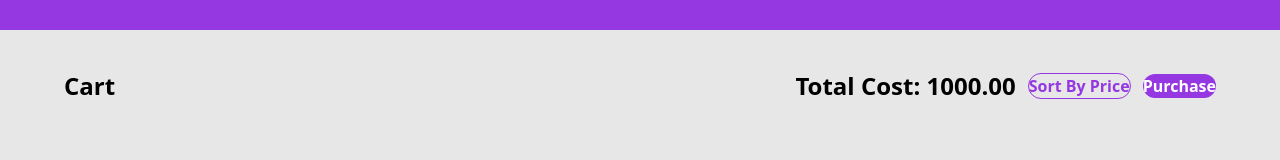
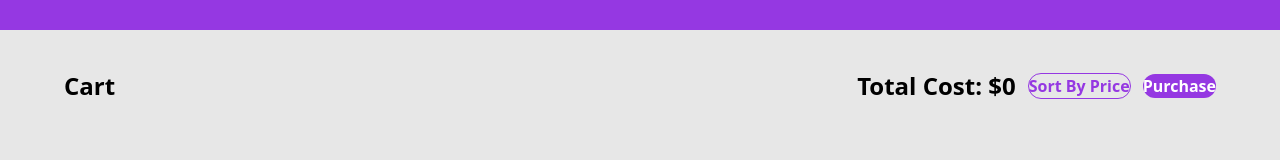
Before and after one commit to Ifaz120/gadget-heaven-a8, a React (Vite) app: page /dashboard in a window 1280 px wide. Shown: the part 438-598 px from the top of the page. Built offline with nearby package versions, Linux system fonts and the light colour scheme.

Commit message:
notifications added

```diff
--- a/package.json
+++ b/package.json
@@ -20,6 +20,7 @@
     "react-router-dom": "^7.9.1",
     "react-stars": "^2.2.5",
     "react-tabs": "^6.1.0",
+    "react-toastify": "^11.0.5",
     "sort-by": "^1.2.0"
   },
   "devDependencies": {
--- a/src/components/Dashboard/Dashboard.jsx
+++ b/src/components/Dashboard/Dashboard.jsx
@@ -5,6 +5,7 @@ import ProductDetails from "../ProductDetails/ProductDetails";
 import Product from "../Product/Product";
 import CartList from "../CartList/CartList";
 import WishList from "../WishList/WishList";
+import { ToastContainer, toast } from 'react-toastify';
 const Dashboard = () => {
   const [buyList, setBuyList] = useState([]);
   const [wishList, setWishList] = useState([]);
@@ -36,8 +37,12 @@ const Dashboard = () => {
   const handleSort =() => {
     const sortedBuyList = [...buyList].sort((a,b)=> b.price - a.price);
     setBuyList(sortedBuyList);
+  }
 
-  }
+  // ekhane calculate korbo kivabe total items er khatay number jog korte hobe
+  const totalCost = buyList.reduce((total,product)=>{
+    return total + parseInt(product.price);
+  },0);
 
   return (
     <div className="">
@@ -83,7 +88,7 @@ const Dashboard = () => {
                   <h2 className="text-2xl font-bold pb-10 pt-10">Cart</h2>
                 </div>
                 <div className="flex items-center gap-x-3">
-                  <h3 className="font-bold text-2xl">Total Cost: 1000.00</h3>
+                  <h3 className="font-bold text-2xl">Total Cost: ${totalCost}</h3>
                   <button
                   onClick={handleSort}
 
--- a/src/components/Product/Product.jsx
+++ b/src/components/Product/Product.jsx
@@ -15,7 +15,7 @@ const Product = ({ jinish }) => {
         </figure>
         <div className="card-body ">
           <h2 className="card-title">{product_title}</h2>
-          <p>{price}</p>
+          <p>${price}</p>
           <div className="card-actions">
             <Link to={`/products/${product_id}`}>
             <button className="btn border-none hover:bg-[#9538E2] hover:text-white bg-white text-[#9538E2]">View Details</button>
--- a/src/components/ProductDetails/ProductDetails.jsx
+++ b/src/components/ProductDetails/ProductDetails.jsx
@@ -1,10 +1,11 @@
 import React, { useState } from "react";
 import { useLoaderData, useLocation, useParams } from "react-router-dom";
-import { addToTheBuyList, addToTheWishList } from "../../utility/AddToDb";
+import { addToTheBuyList, addToTheWishList, getBuyList } from "../../utility/AddToDb";
 import { FaHeart } from "react-icons/fa";
-
 import { render } from "react-dom";
 import ReactStars from 'react-stars'
+import { ToastContainer, toast } from 'react-toastify';
+import 'react-toastify/dist/ReactToastify.css';
 
 const ProductDetails = () => {
   const { product_id } = useParams();
@@ -25,7 +26,18 @@ const ProductDetails = () => {
   const isHome = location.pathname === "/";
 
   const handleAddToCart = (id) => {
-    addToTheBuyList(id);
+
+    const existingCart = getBuyList();
+    const isAlreadyInCart = existingCart.includes(id);
+
+
+    if(isAlreadyInCart){
+      toast.warning("This product is already in your cart!");
+    }
+    else{
+      addToTheBuyList(id);
+      toast.success("This product is added in your cart!");
+    }
   };
 
   const handleAddToWish = (id) => {
--- a/src/components/Root/Root.jsx
+++ b/src/components/Root/Root.jsx
@@ -2,6 +2,8 @@ import React from 'react';
 import NavBar from '../NavBar/NavBar';
 import Footer from '../Footer/Footer';
 import { Outlet } from 'react-router-dom';
+import { ToastContainer, toast } from 'react-toastify';
+import 'react-toastify/dist/ReactToastify.css';
 
 const Root = () => {
   return (
@@ -10,6 +12,7 @@ const Root = () => {
       <NavBar></NavBar>
       <Outlet></Outlet>
       <Footer></Footer>
+      <ToastContainer />
 
     </div>
   );
--- a/src/main.jsx
+++ b/src/main.jsx
@@ -11,6 +11,8 @@ import ErrorPage from './components/ErrorPage/ErrorPage.jsx';
 import Home from './components/Home/Home.jsx';
 import ProductDetails from './components/ProductDetails/ProductDetails.jsx';
 import Dashboard from './components/Dashboard/Dashboard.jsx';
+
+
 
 const router = createBrowserRouter([
   {
@@ -40,5 +42,6 @@ createRoot(document.getElementById('root')).render(
 
   <StrictMode>
     <RouterProvider router={router} />
+
   </StrictMode>,
 )
```
Also changed, not shown: 1 other file (tests, documents, lock files or other folders).
